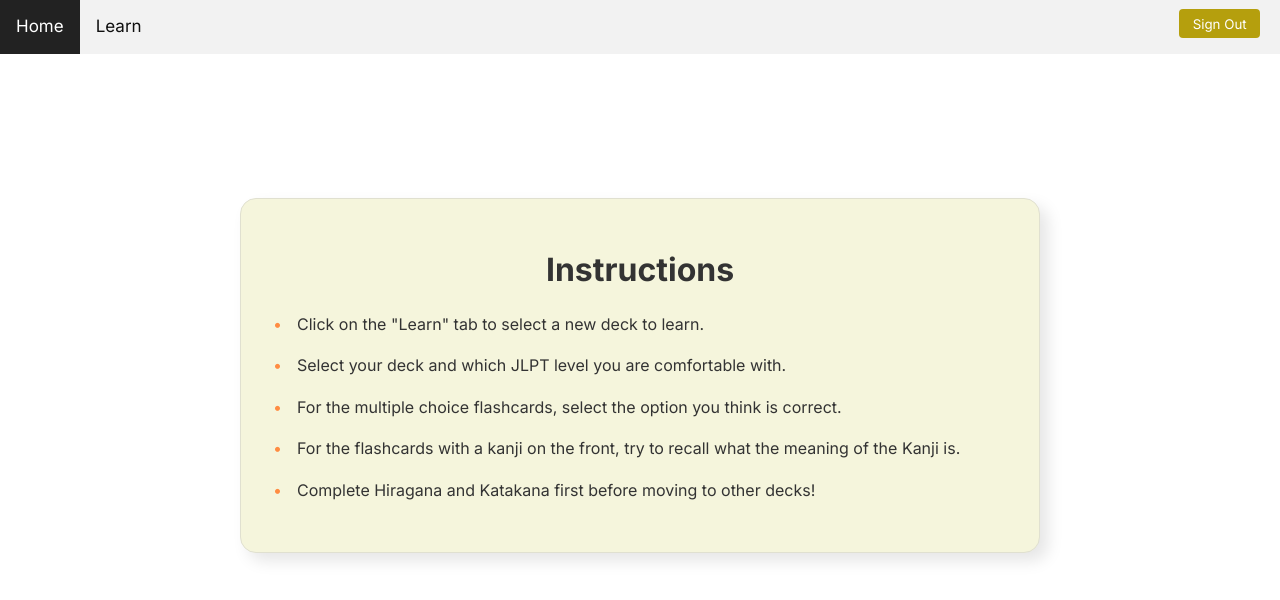
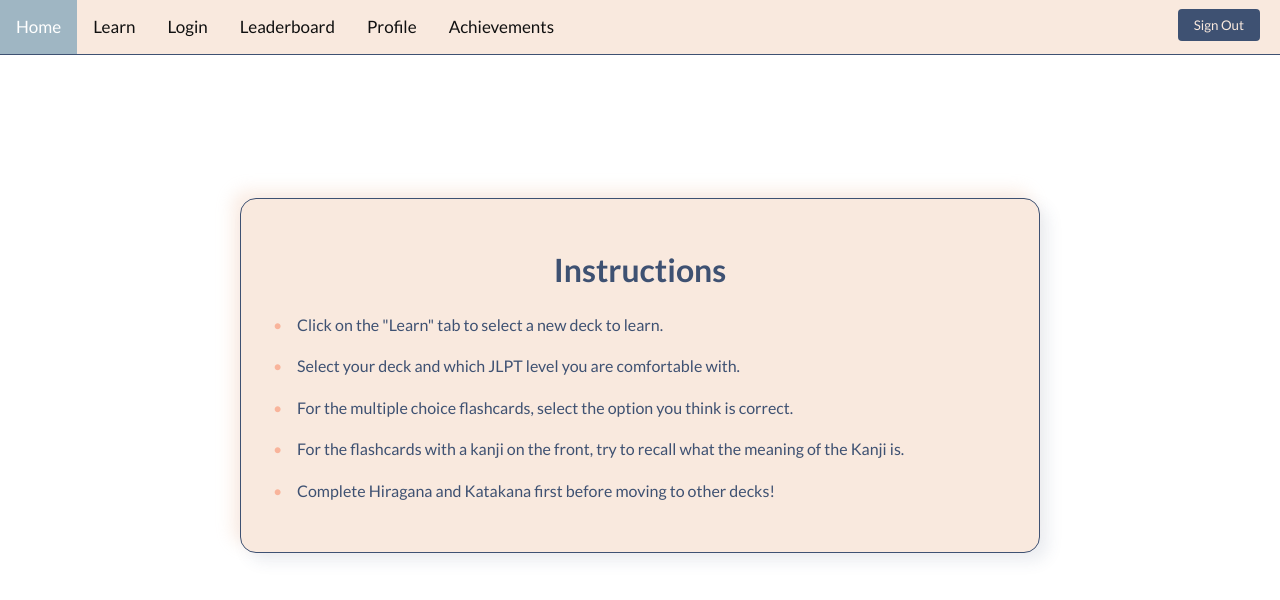
Before and after one commit to leafoffaith/jTrack_main, a React (Vite) app: page / in a window 1280 px wide. Shown: the top 600 px of the page. Built offline with nearby package versions, Linux system fonts and the light colour scheme; no server answers; what unofficial-jisho-api would draw is missing.

Commit message:
app update

```diff
--- a/src/components/DeckSelect/DeckSelect.tsx
+++ b/src/components/DeckSelect/DeckSelect.tsx
@@ -56,7 +56,7 @@ const DeckSelect: React.FC<DeckSelectProps> = ({ deckList }): JSX.Element => {
           <div className='cardDeck' key={deck.deck_id}>
             <h2>{deck.title.toUpperCase()}</h2>
             <Link to={`/learn/${deck.title.split(' ')[0].toLowerCase()}`}>
-              <button>Start Learning</button>
+              <button>START LEARNING</button>
             </Link>
           </div>
         );
--- a/src/components/Navbar/Navbar.css
+++ b/src/components/Navbar/Navbar.css
@@ -118,3 +118,19 @@ menuitem {
   background-color: #333;
   color: #f2f2f2;
 }
+
+/* Style the sign out button */
+.navbar .input-container button {
+  background-color: #000000;
+  color: white;
+  border: none;
+  padding: 8px 16px;
+  border-radius: 4px;
+  cursor: pointer;
+  transition: all 0.2s ease;
+}
+
+.navbar .input-container button:hover {
+  background-color: #333333;
+  color: white;
+}
--- a/src/components/Navbar/Navbar.tsx
+++ b/src/components/Navbar/Navbar.tsx
@@ -35,7 +35,7 @@ const Navbar = () => {
     },
     bmMenu: {
       background: '#373a47',
-      padding: '2.5em 1.5em 0',
+      padding: '2.5em 0 0 0',
       fontSize: '1.15em'
     },
     bmMorphShape: {
@@ -43,13 +43,22 @@ const Navbar = () => {
     },
     bmItemList: {
       color: '#b8b7ad',
-      padding: '0.8em'
+      padding: '0',
+      display: 'flex',
+      flexDirection: 'column',
     },
     bmItem: {
       color: 'white',
-      display: 'flex',
-      flexDirection: 'row',
-
+      display: 'block',
+      textAlign: 'left',
+      padding: '1rem 1.5rem',
+      textDecoration: 'none',
+      fontSize: '1.2rem',
+      width: '100%',
+      transition: 'background-color 0.2s ease',
+      '&:hover': {
+        backgroundColor: '#4a4d5c'
+      }
     },
     bmOverlay: {
       background: 'rgba(0, 0, 0, 0.3)'
@@ -72,6 +81,8 @@ const Navbar = () => {
               <a href="/">Home</a>
               <a href="/learn">Learn</a>
               <a href="/leaderboard">Leaderboard</a>
+              <a href="/profile">Profile</a>
+              <a href="/awards">Achievements</a>
             </Menu>
           </div>
           {/* <Link to="/" className="link">
--- a/src/components/Navbar/menuItems.ts
+++ b/src/components/Navbar/menuItems.ts
@@ -7,20 +7,20 @@ export const menuItems = [
     title: "Learn",
     url: "/learn",
   },
-  // {
-  //   title: 'Login',
-  //   url: '/Login',
-  // },
-  // {
-  //   title: 'Leaderboard',
-  //   url: '/leaderboard',
-  // },
-  // {
-  //   title: 'Profile',
-  //   url: '/profile',
-  // },
-  // {
-  //   title: 'Achievements',
-  //   url: '/awards',
-  // },
+  {
+    title: "Login",
+    url: "/login",
+  },
+  {
+    title: "Leaderboard",
+    url: "/leaderboard",
+  },
+  {
+    title: "Profile",
+    url: "/profile",
+  },
+  {
+    title: "Achievements",
+    url: "/awards",
+  },
 ];
--- a/src/index.css
+++ b/src/index.css
@@ -1,10 +1,10 @@
-@import url('https://fonts.googleapis.com/css2?family=Inter:wght@400;500;600;700&display=swap');
+@import url('https://fonts.googleapis.com/css2?family=Lato:wght@400;700;900&display=swap');
 
 :root {
   flex: none;
   line-height: 1.5;
   font-weight: 400;
-  font-family: 'Inter', -apple-system, BlinkMacSystemFont, 'Segoe UI', Roboto, Oxygen, Ubuntu, Cantarell, sans-serif;
+  font-family: 'Lato', -apple-system, BlinkMacSystemFont, 'Segoe UI', Roboto, Oxygen, Ubuntu, Cantarell, sans-serif;
 
   color-scheme: light dark;
   color: rgba(0, 0, 0, 0.87);
@@ -20,7 +20,7 @@
 
 * {
   box-sizing: border-box;
-  font-family: 'Inter', -apple-system, BlinkMacSystemFont, 'Segoe UI', Roboto, Oxygen, Ubuntu, Cantarell, sans-serif;
+  font-family: 'Lato', -apple-system, BlinkMacSystemFont, 'Segoe UI', Roboto, Oxygen, Ubuntu, Cantarell, sans-serif;
 }
 
 body {
@@ -53,16 +53,16 @@ body {
   margin: 2rem auto;
   padding: 2rem;
   text-align: left;
-  background-color: #f5f5dc;
+  background-color: #f9e9de;
   border-radius: 1rem;
-  border: 1px solid #e0e0d0;
+  border: 1px solid #3e5172;
   box-shadow:
-    8px 8px 16px rgba(0, 0, 0, 0.1),
-    -8px -8px 16px rgba(255, 255, 255, 0.8);
+    8px 8px 16px rgba(62, 81, 114, 0.1),
+    -8px -8px 16px rgba(249, 233, 222, 0.8);
 }
 
 .instructions-container h1 {
-  color: #333;
+  color: #3e5172;
   margin-bottom: 1.5rem;
   font-size: 2rem;
   text-align: center;
@@ -79,14 +79,14 @@ body {
   padding-left: 1.5rem;
   position: relative;
   line-height: 1.6;
-  color: #333;
+  color: #3e5172;
 }
 
 .instructions-list li::before {
   content: "•";
   position: absolute;
   left: 0;
-  color: #ff8c42;
+  color: #f9b49b;
 }
 
 /* Card and deck styling */
@@ -97,23 +97,24 @@ body {
   justify-content: center;
   padding: 2rem;
   border-radius: 1rem;
-  background-color: #f5f5dc;
-  border: 1px solid #e0e0d0;
+  background-color: #f9e9de;
+  border: 1px solid #3e5172;
   transition: all 0.3s ease;
   position: relative;
+  min-height: 300px;
 }
 
 .cardDeck:hover {
   transform: translateY(-5px);
   box-shadow:
-    8px 8px 16px rgba(0, 0, 0, 0.1),
-    -8px -8px 16px rgba(255, 255, 255, 0.8);
+    8px 8px 16px rgba(62, 81, 114, 0.1),
+    -8px -8px 16px rgba(249, 233, 222, 0.8);
 }
 
 .cardDeck h2 {
   margin: 0.5rem 0;
   font-size: 1.5rem;
-  color: #333;
+  color: #3e5172;
   text-transform: uppercase;
   letter-spacing: 1px;
 }
@@ -122,19 +123,18 @@ body {
   width: 100%;
   max-width: 200px;
   margin-top: 1.5rem;
-  background-color: #ff8c42;
-  /* Orange accent */
-  color: white;
+  background-color: #f9b49b;
+  color: #3e5172;
   border: none;
   padding: 0.8rem 1.5rem;
   border-radius: 0.5rem;
-  font-weight: 600;
+  font-weight: 700;
   transition: all 0.2s ease;
 }
 
 .cardDeck button:hover {
-  background-color: #ff7b2d;
-  /* Darker orange on hover */
+  background-color: #cc6c5c;
+  color: #f9e9de;
   transform: translateY(-2px);
 }
 
@@ -186,7 +186,7 @@ body {
   margin: 1rem 0;
   color: #333;
   text-align: center;
-  font-weight: 600;
+  font-weight: 900;
   line-height: 1.2;
   letter-spacing: 0.1em;
 }
@@ -197,6 +197,7 @@ body {
   color: #333;
   text-align: center;
   line-height: 1.4;
+  font-weight: 400;
 }
 
 /* Remove old image styles */
@@ -206,20 +207,29 @@ body {
 
 /* Responsive adjustments */
 @media (max-width: 1024px) {
-  .buttons-deck {
+  #oc.buttons-deck {
     grid-template-columns: repeat(2, 1fr);
   }
 }
 
 @media (max-width: 768px) {
-  .buttons-deck {
-    grid-template-columns: 1fr;
-    width: 95%;
+  #oc.buttons-deck {
+    display: flex !important;
+    flex-direction: column;
+    width: 100%;
+    max-width: 400px;
+    gap: 1.5rem;
+    margin: 1rem auto;
+  }
+
+  #oc.buttons-deck .cardDeck {
+    width: 100%;
+    margin: 0;
   }
 
   .cardDeck {
-    max-width: 400px;
-    margin: 0 auto;
+    width: 100%;
+    margin: 0;
   }
 }
 
@@ -229,22 +239,12 @@ body {
   }
 
   .main-content {
+    display: block;
     margin-top: 60px;
-    /* Adjust for smaller navbar on mobile */
-  }
-
-  .buttons-deck {
-    flex-direction: column;
-    width: 90%;
   }
 
   .card {
     height: 250px;
-  }
-
-  .cardDeck {
-    flex-direction: column;
-    width: 90%;
   }
 }
 
@@ -255,7 +255,8 @@ body {
 
   .main-content {
     margin-top: 50px;
-    /* Further adjust for very small screens */
+    width: 100%;
+    padding: 0 1rem;
   }
 
   .card {
@@ -362,13 +363,13 @@ body {
 
   padding: 0;
   margin: 0;
-  font-family: 'Inter', -apple-system, BlinkMacSystemFont, 'Segoe UI', Roboto, Oxygen, Ubuntu, Cantarell, sans-serif;
+  font-family: 'Lato', -apple-system, BlinkMacSystemFont, 'Segoe UI', Roboto, Oxygen, Ubuntu, Cantarell, sans-serif;
   background-color: var(--custom-color);
 }
 
 * {
   color: var(--custom-bg-color);
-  font-family: 'Inter', -apple-system, BlinkMacSystemFont, 'Segoe UI', Roboto, Oxygen, Ubuntu, Cantarell, sans-serif;
+  font-family: 'Lato', -apple-system, BlinkMacSystemFont, 'Segoe UI', Roboto, Oxygen, Ubuntu, Cantarell, sans-serif;
   box-sizing: border-box;
 }
 
@@ -668,6 +669,7 @@ a:hover {
   display: flex;
   flex-direction: column;
   align-items: center;
+  justify-content: flex-start;
 }
 
 /* Buttons that are displayed vertically and have a fixed width */
@@ -681,14 +683,15 @@ a:hover {
   max-width: 400px;
 }
 
-.buttons-deck {
+#oc.buttons-deck {
   display: grid;
   grid-template-columns: repeat(3, 1fr);
   gap: 1rem;
   margin: 1rem auto;
-  width: 90%;
+  width: 100%;
   max-width: 1200px;
   padding: 1rem;
+  box-sizing: border-box;
 }
 
 /* Styles for correctButton */
@@ -704,9 +707,9 @@ a:hover {
 /* Widgets */
 .cardDeck,
 .card {
-  background-color: #ffffff;
-  border: 1px solid #e0e0e0;
-  box-shadow: 0 0 5px 2px rgba(0, 0, 0, 0.1);
+  background-color: #f9e9de;
+  border: 1px solid #3e5172;
+  box-shadow: none;
 }
 
 .avatar {
@@ -839,19 +842,13 @@ a:hover {
   }
 }
 
-@media screen and (max-width: 800px) {
-  .buttons-deck {
-    margin: 50px;
-  }
-}
-
 .header-navbar {
   margin-bottom: 50px;
 }
 
 /* Flashcard specific styles */
 .flashcard.card {
-  width: 800px;
+  width: 800px !important;
   min-height: 300px;
   margin: 1rem auto;
   display: flex;
@@ -860,11 +857,128 @@ a:hover {
   align-items: center;
   position: relative;
   border-radius: 1rem;
-  background-color: #f5f5dc;
-  border: 1px solid #e0e0d0;
+  background-color: #f9e9de;
+  border: 1px solid #3e5172;
   transition: all 0.3s ease;
   transform-style: preserve-3d;
   cursor: pointer;
   transform: perspective(1000px) rotateY(var(--rotate-y, 0)) translateY(var(--translate-y, 0));
   padding: 2rem;
+  box-sizing: border-box;
 }
+
+.flashcard.card:hover {
+  transform: translateY(-5px);
+  box-shadow:
+    8px 8px 16px rgba(62, 81, 114, 0.1),
+    -8px -8px 16px rgba(249, 233, 222, 0.8);
+}
+
+.flashcard.card h2 {
+  color: #3e5172;
+}
+
+.flashcard.card p {
+  color: #3e5172;
+}
+
+/* Flashcard button styles */
+.flashcard.card button {
+  background-color: #f9b49b;
+  color: #3e5172;
+  border: none;
+  padding: 0.8rem 1.5rem;
+  border-radius: 0.5rem;
+  font-weight: 700;
+  transition: all 0.2s ease;
+  margin: 0.5rem;
+}
+
+.flashcard.card button:hover {
+  background-color: #cc6c5c;
+  color: #f9e9de;
+  transform: translateY(-2px);
+}
+
+/* Correct and incorrect button styles */
+.flashcard.card .correctButton button {
+  background-color: #9fb6c3;
+  color: #3e5172;
+}
+
+.flashcard.card .incorrectButton button {
+  background-color: #cc6c5c;
+  color: #f9e9de;
+}
+
+/* Sign out button specific styling */
+.navbar__right__item.sign-out {
+  background-color: #000000;
+  color: white;
+  border: none;
+  padding: 0.5rem 1rem;
+  border-radius: 0.5rem;
+  cursor: pointer;
+  transition: all 0.2s ease;
+}
+
+.navbar__right__item.sign-out:hover {
+  background-color: #333333;
+  color: white;
+}
+
+/* Navbar styling */
+.navbar {
+  background-color: #f9e9de;
+  border-bottom: 1px solid #3e5172;
+}
+
+.navbar a {
+  color: #3e5172;
+}
+
+.navbar a:hover {
+  background-color: #9fb6c3;
+  color: #3e5172;
+}
+
+/* Sign out button */
+.navbar .input-container button {
+  background-color: #3e5172;
+  color: #f9e9de;
+  border: none;
+  padding: 8px 16px;
+  border-radius: 4px;
+  cursor: pointer;
+  transition: all 0.2s ease;
+}
+
+.navbar .input-container button:hover {
+  background-color: #cc6c5c;
+  color: #f9e9de;
+}
+
+@media (max-width: 850px) {
+  .flashcard.card {
+    width: 95% !important;
+    max-width: 95% !important;
+    margin: 1rem auto;
+  }
+}
+
+@media (max-width: 480px) {
+  .flashcard.card {
+    width: 100% !important;
+    max-width: 100% !important;
+    min-height: 250px;
+    padding: 1.5rem;
+  }
+
+  .flashcard.card h2 {
+    font-size: 2.5rem;
+  }
+
+  .flashcard.card p {
+    font-size: 1.2rem;
+  }
+}
--- a/src/main.tsx
+++ b/src/main.tsx
@@ -1,7 +1,7 @@
 import React from 'react'
 import ReactDOM from 'react-dom/client'
 import App from './App.tsx'
-import { Home, Learn } from './components'
+import { Home, Learn, Login } from './components'
 import HiraganaScheduler from './components/SuperMemo/HiraganaScheduler.tsx'
 import KatakanaScheduler from './components/SuperMemo/KatakanaScheduler.tsx'
 import { createBrowserRouter, RouterProvider, } from 'react-router-dom'
@@ -32,7 +32,11 @@ const router = createBrowserRouter([
       },
     ]
   },
-
+  {
+    path: '/login',
+    element: <Login />,
+    errorElement: <div>Not Found</div>,
+  },
 ])
 
 ReactDOM.createRoot(document.getElementById('root')!).render(
```
Also changed, not shown: src/App.tsx (+6 -46 lines), src/components/Learn/Learn.tsx (+4 -3 lines), src/components/Login/Login.tsx (+37 -11 lines).
